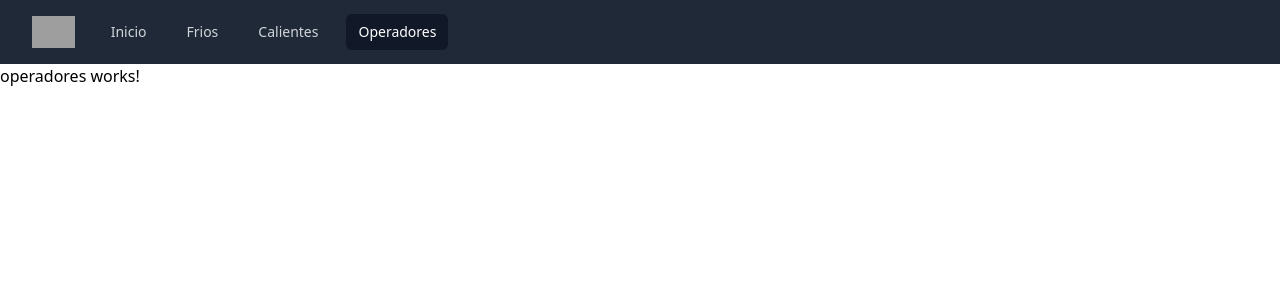
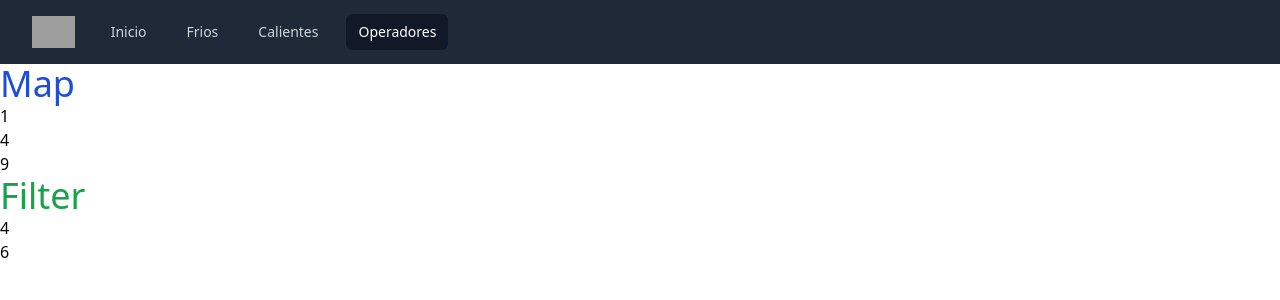
Before and after one commit to GuadaGT/RXJS_Project, an Angular app: page /operadores in a window 1280 px wide. Shown: the top 300 px of the page. Built offline with nearby package versions, Linux system fonts and the light colour scheme; grey boxes are pictures that could not be loaded.

Commit message:
MAP y FILTER mostrar por pantalla a través de un array

```diff
--- a/src/app/components/operadores/operadores.component.html
+++ b/src/app/components/operadores/operadores.component.html
@@ -1 +1,10 @@
-<p>operadores works!</p>
+<div class="container">
+  <h1 class="text-4xl text-blue-700">Map</h1>
+  <ul>
+    <li class="list-image-none" *ngFor="let m of coleccionMap">{{m}}</li>
+  </ul>
+  <h1 class="text-4xl text-green-600">Filter</h1>
+  <ul>
+    <li class="list-image-none" *ngFor="let f of coleccionFilter">{{f}}</li>
+  </ul>
+</div>
--- a/src/app/components/operadores/operadores.component.ts
+++ b/src/app/components/operadores/operadores.component.ts
@@ -10,25 +10,46 @@ export class OperadoresComponent
 {
   numbers1 = of(1,2,3);
   numbers2= of(4,5,6);
+
+  //Calcula cuadrados
   squaredNumbers = this.numbers1.pipe(map(x => x * x));
-  evenNumbers = this.numbers2.pipe(filter(x => x % 2 === 0));
-  reducedNumbers = this.numbers2.pipe(reduce((x,y) => x+y));
-  mergedNumbers = merge(this.numbers1,this.numbers2);
-  concatNumbers = concat(this.numbers1,this.numbers2);
+  //Sacar números pares
+  evenNumbers= this.numbers2.pipe(filter(x=> x % 2 === 0));
+
+  coleccionMap: number [] =[];
+  coleccionFilter: number [] = [];
 
   constructor()
   {
     this.operadorMap();
+    this.operadorFilter();
   }
 
   operadorMap()
   {
     this.squaredNumbers.subscribe(
       {
-        next: res=> console.log('Map',res),
+        next: res=>{
+            console.log('Map',res),
+              this.coleccionMap.push(res)
+        },
         error:err=> console.error(err),
         complete:()=> console.log('Map Complete')
       }
     )
   }
+
+  private operadorFilter()
+  {
+    this.evenNumbers.subscribe(
+      {
+        next: res=> {
+          console.log('Filter', res),
+            this.coleccionFilter.push(res)
+        },
+        error:err=> console.error(err),
+        complete:()=>console.log('Filter complete')
+      }
+    )
+  }
 }
```
